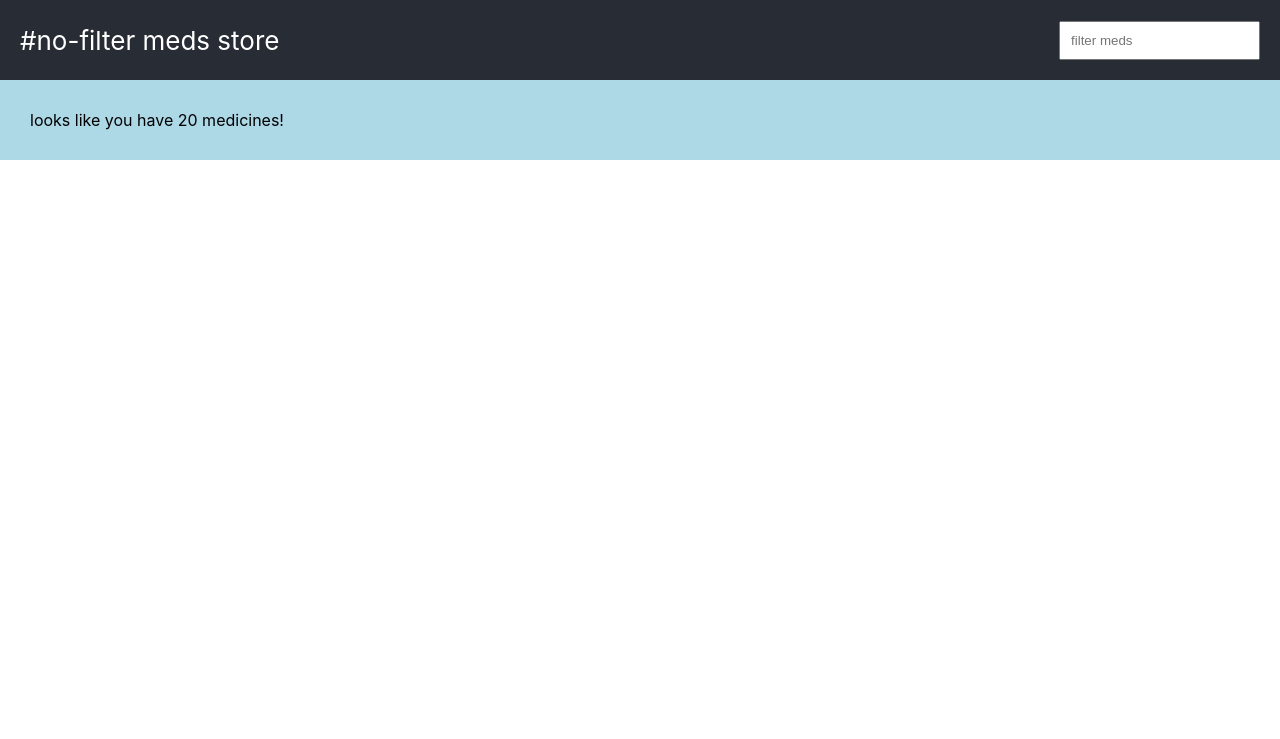
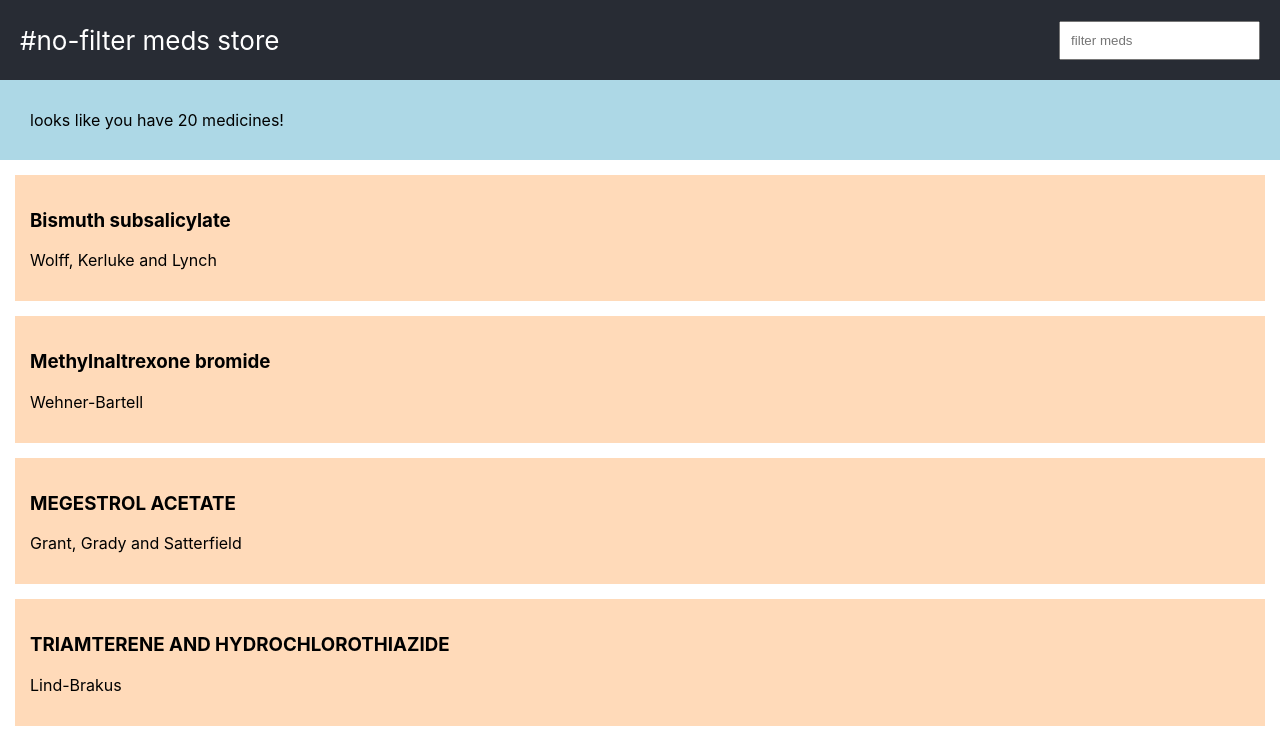
Before and after one commit to hgrey-dev/hashtag-filtered-meds, a React (Create React App) app: page / in a window 1280 px wide. Shown: the top 739 px of the page. Built offline with nearby package versions, Linux system fonts and the light colour scheme.

Commit message:
maped data. msges change depending of data length

```diff
--- a/src/components/medicines/medicines.js
+++ b/src/components/medicines/medicines.js
@@ -1,12 +1,26 @@
 import React from "react";
 import styles from "./medicines.module.css";
-
+import Card from "../Card/Card";
 
 const Medicines = ({ medicines }) => {
   return (
-    <div className={styles.root}>
-      looks like you have {medicines.length} medicines!
-    </div>
+    <>
+      <div className={styles.root}>
+        {
+        medicines.length == 1 && <div>looks like you have {medicines.length} medicine!</div>
+        }
+        {
+        medicines.length == 0 && <div>looks like you have no medicine!</div>}
+        {
+        medicines.length >= 2 && <div>looks like you have {medicines.length} medicines!</div>
+        }
+      </div>
+      <div>
+        {medicines.map((m, i) =>
+          <Card name={m.name} key={i} company={m.company} />
+        )}
+      </div>
+    </>
   );
 };
 
--- a/src/components/medicines/medicines.module.css
+++ b/src/components/medicines/medicines.module.css
@@ -2,3 +2,8 @@
     background-color: lightblue;
     padding: 30px;
 }
+.medInfo{
+    padding: 15px;
+      margin: 15px;
+      border: 1px solid;
+    }
```
